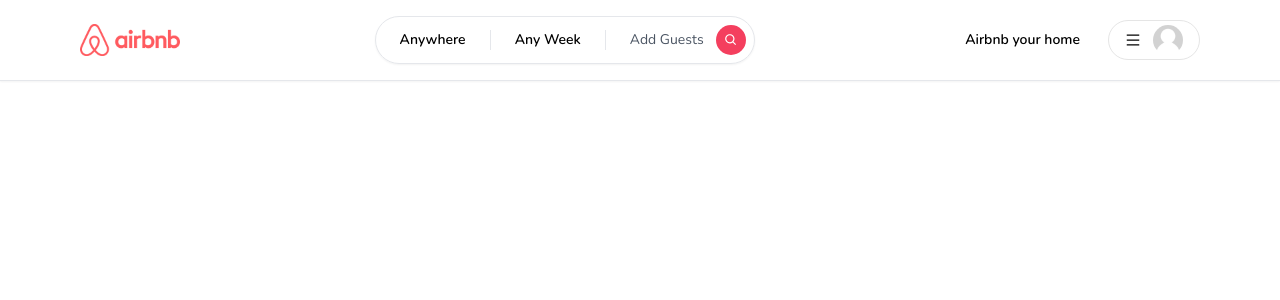
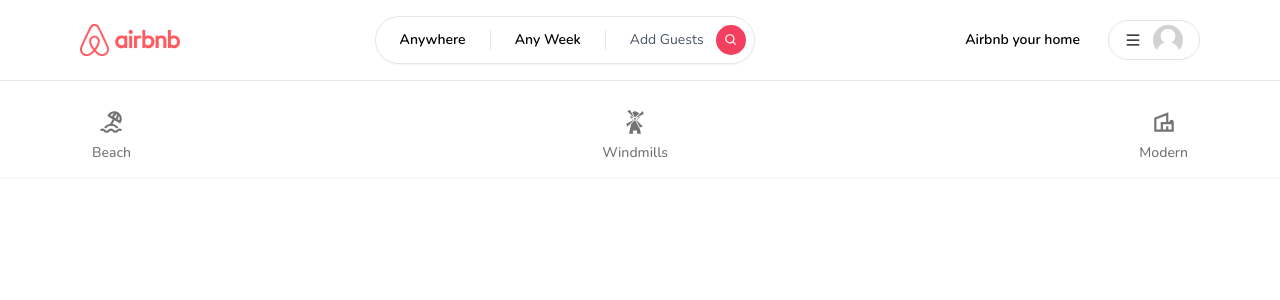
Before and after one commit to ratiziraqashvili/Airbnb, a Next.js app: page / in a window 1280 px wide. Shown: the top 300 px of the page. Built offline with nearby package versions, Linux system fonts and the light colour scheme; no server answers.

Commit message:
Createad categories

```diff
--- /dev/null
+++ b/app/components/CategoryBox.tsx
@@ -0,0 +1,38 @@
+"use client";
+
+import { useRouter, useSearchParams } from "next/navigation";
+import { useCallback } from "react";
+import { IconType } from "react-icons";
+import qs from "query-string";
+
+interface CategoryBoxProps {
+  icon: IconType;
+  label: string;
+  selected?: boolean;
+}
+
+const CategoryBox = ({ icon: Icon, label, selected }: CategoryBoxProps) => {
+  const router = useRouter();
+  const params = useSearchParams();
+
+  const handleClick = useCallback(() => {
+    let currentQuery = {};
+
+    if (params) {
+      currentQuery = qs.parse(params.toString());
+    }
+  }, []);
+
+  return (
+    <div
+      className={`flex flex-col items-center justify-center gap-2 p-3 border-b-2 hover:text-neutral-800 transition cursor-pointer ${
+        selected ? "border-b-neutral-800" : "border-transparent"
+      } ${selected ? "text-neutral-800" : "text-neutral-500"}`}
+    >
+      <Icon size={26} />
+      <div className="font-medium text-sm">{label}</div>
+    </div>
+  );
+};
+
+export default CategoryBox;
--- /dev/null
+++ b/app/components/navbar/Categories.tsx
@@ -0,0 +1,39 @@
+"use client";
+
+import Container from "../Container";
+import { TbBeach } from "react-icons/tb";
+import { GiWindmill } from 'react-icons/gi';
+import { MdOutlineVilla } from "react-icons/md"
+import CategoryBox from "../CategoryBox";
+
+export const categories = [
+  {
+    label: "Beach",
+    icon: TbBeach,
+    description: "This property is close to the beach!",
+  },
+  {
+    label: "Windmills",
+    icon: GiWindmill,
+    description: "This property has windmills!",
+  },
+  {
+    label: 'Modern',
+    icon: MdOutlineVilla,
+    description: "This property is modern!"
+},
+];
+
+const Categories = () => {
+  return (
+    <Container>
+      <div className="pt-4 flex flex-row items-center justify-between overflow-x-auto">
+        {categories.map((item) => (
+            <CategoryBox key={item.label} label={item.label} description={item.description} icon={item.icon} />
+        ))}
+      </div>
+    </Container>
+  );
+};
+
+export default Categories;
--- a/app/components/navbar/Navbar.tsx
+++ b/app/components/navbar/Navbar.tsx
@@ -5,6 +5,7 @@
 import Search from "./Search";
 import UserMenu from "./UserMenu";
 import { SafeUser } from "@/app/types";
+import Categories from "./Categories";
 
 interface NavbarProps {
     currentUser?: SafeUser | null;
@@ -22,6 +23,7 @@
                     </div>
                 </Container>
             </div>
+            <Categories />
         </div>
      );
 }
--- a/package.json
+++ b/package.json
@@ -15,6 +15,7 @@
     "bcrypt": "^5.1.1",
     "next": "14.0.0",
     "next-auth": "^4.24.4",
+    "query-string": "^8.1.0",
     "react": "^18",
     "react-dom": "^18",
     "react-hook-form": "^7.47.0",
```
Also changed, not shown: 1 other file (tests, documents, lock files or other folders).
